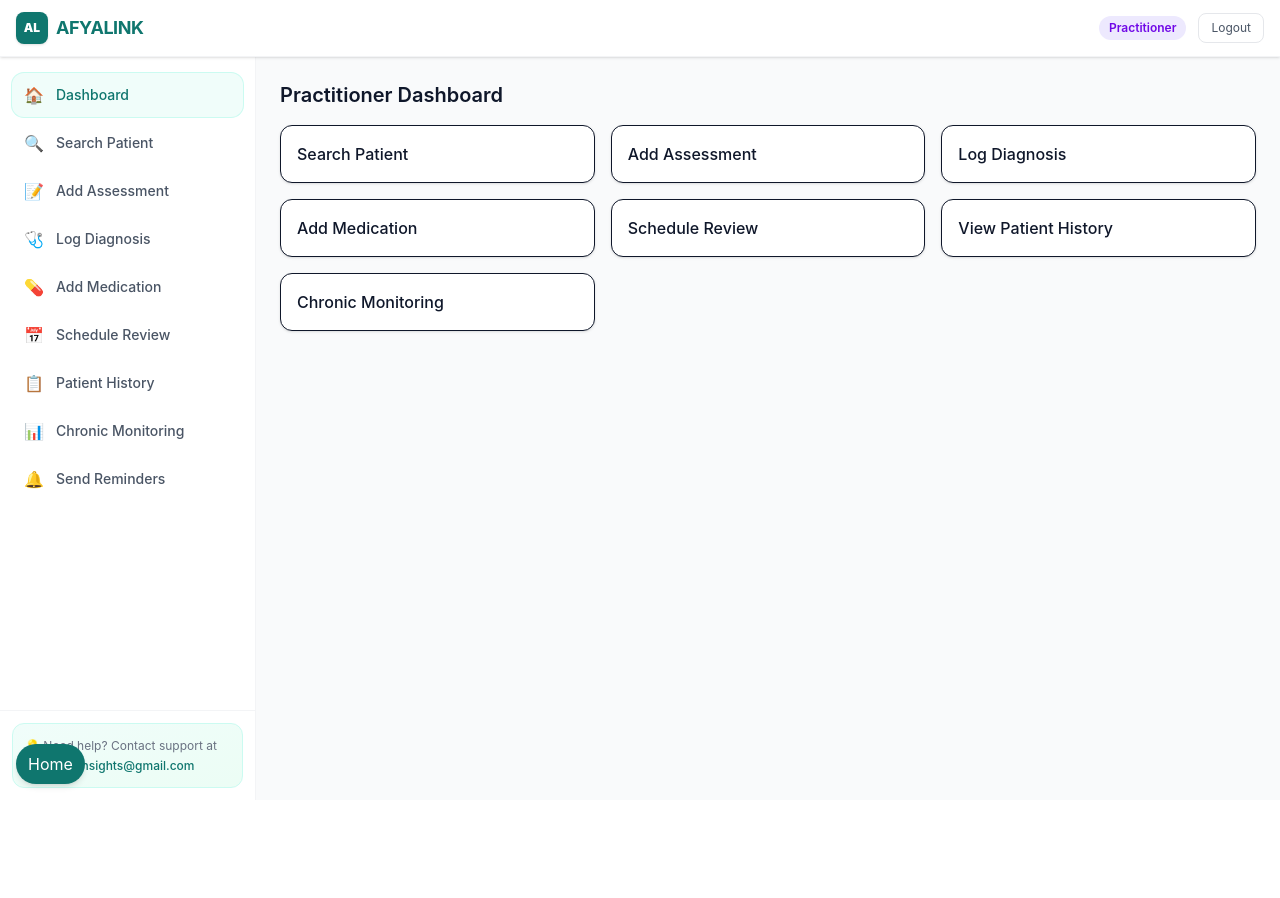
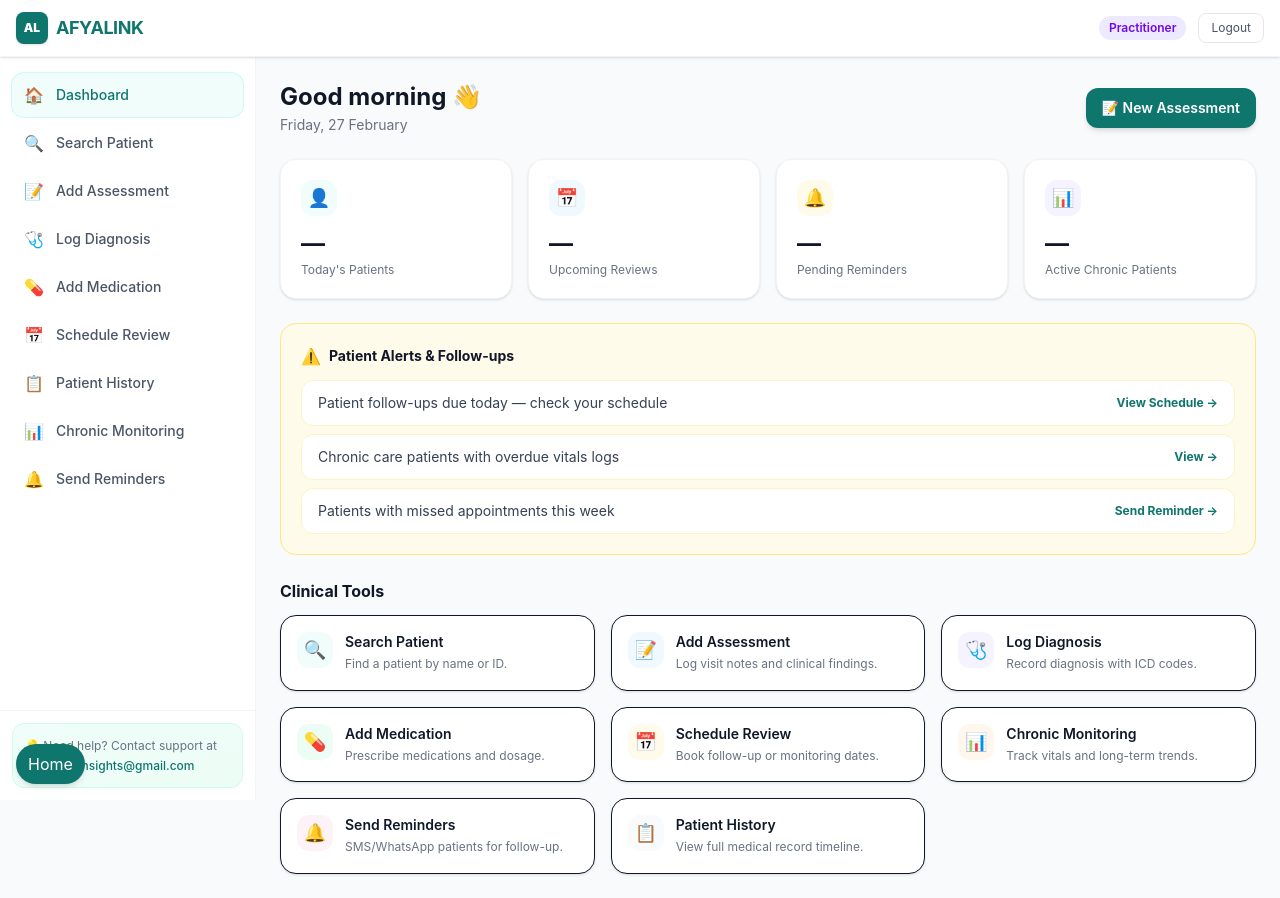
Before and after one commit to kimanithuo1/UNSDGsApps, a React (Vite) app in the folder afyalink-frontend/: page /practitioner in a window 1280 px wide. Before the commit the page ends 800 px from the top, so only its background shows below. Built offline with nearby package versions, Linux system fonts and the light colour scheme; no server answers.

Commit message:
Personalised greeting, 4 stat tiles, an alerts panel flagging overdue follow-ups and missed appointments with direct links, and a full clinical tools grid linking to every sub-page.

```diff
--- a/afyalink-frontend/src/pages/practitioner/Dashboard.jsx
+++ b/afyalink-frontend/src/pages/practitioner/Dashboard.jsx
@@ -1,24 +1,100 @@
+import { useState, useEffect } from 'react'
+import { Link } from 'react-router-dom'
+import api from '../../lib/api'
+
+function QuickAction({ to, icon, label, desc, color }) {
+  return (
+    <Link
+      to={to}
+      className="flex items-start gap-3 p-4 rounded-2xl border bg-white shadow-sm hover:shadow-md transition-all hover:-translate-y-0.5"
+    >
+      <div className={`w-9 h-9 rounded-xl flex items-center justify-center text-lg flex-shrink-0 ${color}`}>
+        {icon}
+      </div>
+      <div>
+        <div className="font-semibold text-sm text-gray-900">{label}</div>
+        <div className="text-xs text-gray-500 mt-0.5 leading-relaxed">{desc}</div>
+      </div>
+    </Link>
+  )
+}
+
 export default function PractitionerDashboard() {
+  const [user, setUser] = useState(null)
+  const today = new Date().toLocaleDateString('en-KE', { weekday: 'long', month: 'long', day: 'numeric' })
+
+  useEffect(() => {
+    api.get('auth/me/').then(r => setUser(r.data)).catch(() => {})
+  }, [])
+
   return (
-    <div>
-      <h2 className="text-xl font-semibold">Practitioner Dashboard</h2>
-      <div className="mt-4 grid grid-cols-1 md:grid-cols-3 gap-4">
-        <Tile title="Search Patient" />
-        <Tile title="Add Assessment" />
-        <Tile title="Log Diagnosis" />
-        <Tile title="Add Medication" />
-        <Tile title="Schedule Review" />
-        <Tile title="View Patient History" />
-        <Tile title="Chronic Monitoring" />
+    <div className="space-y-6">
+      {/* ── HEADER ── */}
+      <div className="flex flex-col sm:flex-row sm:items-center justify-between gap-3">
+        <div>
+          <h1 className="text-2xl font-bold text-gray-900">
+            Good morning{user?.first_name ? `, Dr. ${user.first_name}` : ''} 👋
+          </h1>
+          <p className="text-sm text-gray-500 mt-0.5">{today}</p>
+        </div>
+        <Link
+          to="/practitioner/assessment"
+          className="inline-flex items-center gap-2 bg-[#0f766e] text-white text-sm font-semibold px-4 py-2.5 rounded-xl shadow-md hover:bg-[#14b8a6] transition-colors"
+        >
+          📝 New Assessment
+        </Link>
+      </div>
+
+      {/* ── TODAY STATS ── */}
+      <div className="grid grid-cols-2 md:grid-cols-4 gap-4">
+        {[
+          { icon: '👤', label: "Today's Patients", value: '—', color: 'bg-teal-50' },
+          { icon: '📅', label: 'Upcoming Reviews', value: '—', color: 'bg-sky-50' },
+          { icon: '🔔', label: 'Pending Reminders', value: '—', color: 'bg-amber-50' },
+          { icon: '📊', label: 'Active Chronic Patients', value: '—', color: 'bg-violet-50' },
+        ].map(s => (
+          <div key={s.label} className="bg-white rounded-2xl border border-gray-100 shadow-sm p-5">
+            <div className={`w-9 h-9 rounded-xl flex items-center justify-center text-lg mb-3 ${s.color}`}>{s.icon}</div>
+            <div className="text-2xl font-bold text-gray-900">{s.value}</div>
+            <div className="text-xs text-gray-500 mt-0.5">{s.label}</div>
+          </div>
+        ))}
+      </div>
+
+      {/* ── ALERTS ── */}
+      <div className="rounded-2xl border border-amber-200 bg-amber-50 p-5">
+        <div className="flex items-center gap-2 mb-3">
+          <span>⚠️</span>
+          <h2 className="font-bold text-sm text-gray-900">Patient Alerts &amp; Follow-ups</h2>
+        </div>
+        <div className="space-y-2">
+          {[
+            { msg: 'Patient follow-ups due today — check your schedule', link: '/practitioner/review', cta: 'View Schedule' },
+            { msg: 'Chronic care patients with overdue vitals logs', link: '/practitioner/monitoring', cta: 'View' },
+            { msg: 'Patients with missed appointments this week', link: '/practitioner/reminders', cta: 'Send Reminder' },
+          ].map(a => (
+            <div key={a.msg} className="flex items-center justify-between bg-white rounded-xl px-4 py-3 border border-amber-100">
+              <span className="text-sm text-gray-700">{a.msg}</span>
+              <Link to={a.link} className="text-xs font-bold text-[#0f766e] hover:underline ml-4 flex-shrink-0">{a.cta} →</Link>
+            </div>
+          ))}
+        </div>
+      </div>
+
+      {/* ── QUICK ACTIONS ── */}
+      <div>
+        <h2 className="text-base font-bold text-gray-900 mb-3">Clinical Tools</h2>
+        <div className="grid grid-cols-1 sm:grid-cols-2 md:grid-cols-3 gap-4">
+          <QuickAction to="/practitioner/search" icon="🔍" label="Search Patient" desc="Find a patient by name or ID." color="bg-teal-50" />
+          <QuickAction to="/practitioner/assessment" icon="📝" label="Add Assessment" desc="Log visit notes and clinical findings." color="bg-sky-50" />
+          <QuickAction to="/practitioner/diagnosis" icon="🩺" label="Log Diagnosis" desc="Record diagnosis with ICD codes." color="bg-violet-50" />
+          <QuickAction to="/practitioner/medication" icon="💊" label="Add Medication" desc="Prescribe medications and dosage." color="bg-emerald-50" />
+          <QuickAction to="/practitioner/review" icon="📅" label="Schedule Review" desc="Book follow-up or monitoring dates." color="bg-amber-50" />
+          <QuickAction to="/practitioner/monitoring" icon="📊" label="Chronic Monitoring" desc="Track vitals and long-term trends." color="bg-orange-50" />
+          <QuickAction to="/practitioner/reminders" icon="🔔" label="Send Reminders" desc="SMS/WhatsApp patients for follow-up." color="bg-pink-50" />
+          <QuickAction to="/practitioner/history" icon="📋" label="Patient History" desc="View full medical record timeline." color="bg-gray-50" />
+        </div>
       </div>
     </div>
   )
 }
-
-function Tile({ title }) {
-  return (
-    <div className="rounded-xl border bg-white p-4 shadow-sm">
-      <div className="font-medium">{title}</div>
-    </div>
-  )
-}
```
